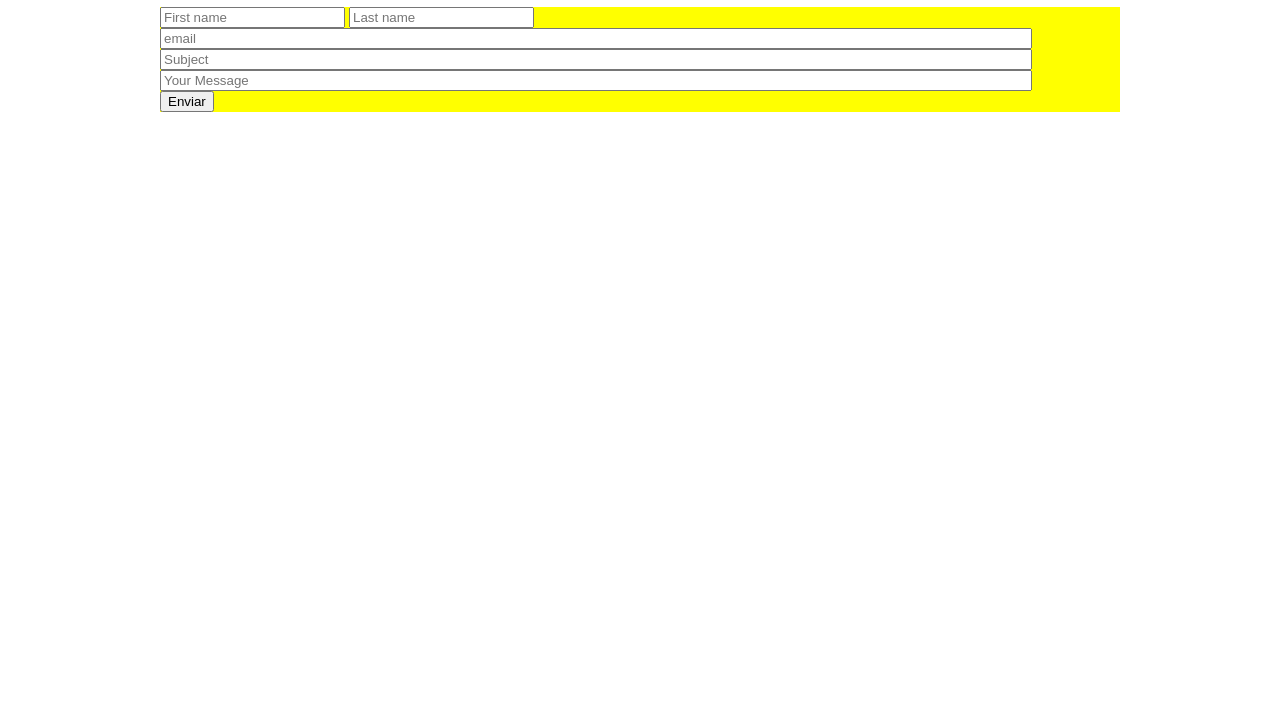
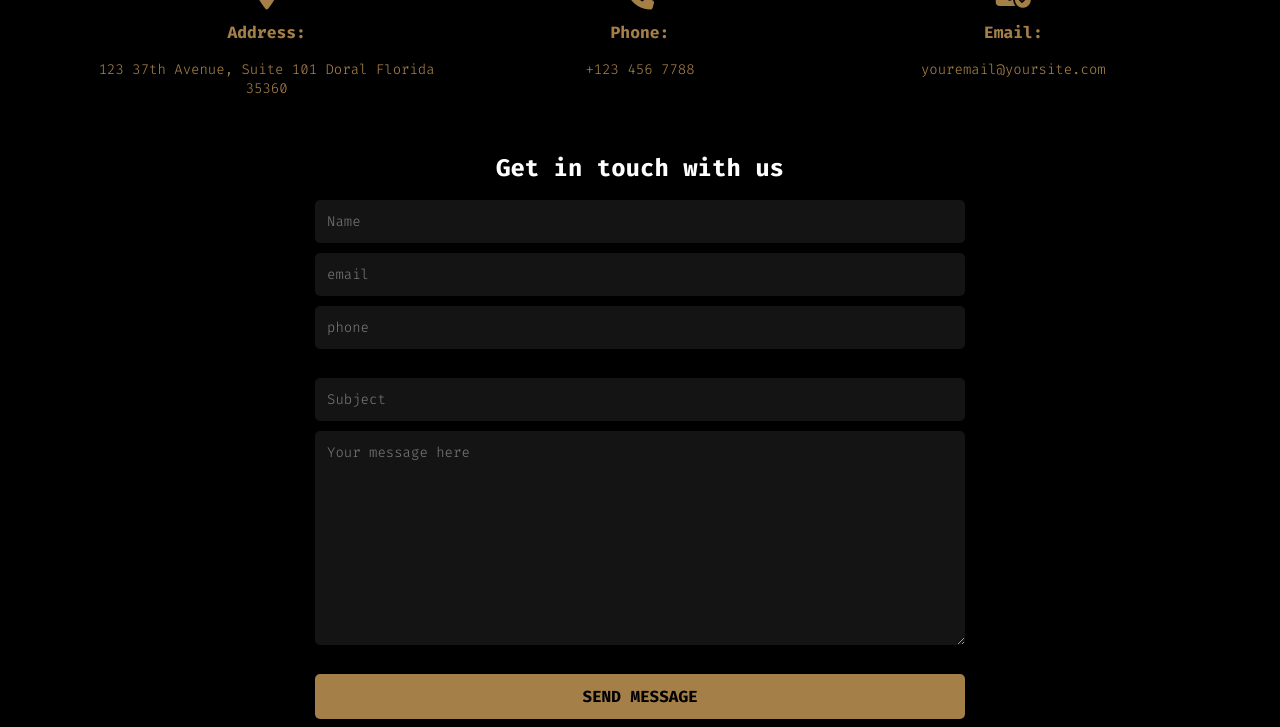
Before and after one commit to ljunit25/altwebform, a plain HTML site: page index.html in a window 1280 px wide. Shown: the part 73-800 px from the top of the page. Drawn offline with Linux system fonts and the light colour scheme.

Commit message:
adding top of the form with styling

```diff
--- a/index.html
+++ b/index.html
@@ -4,20 +4,44 @@
   <meta charset="UTF-8">
   <meta name="viewport" content="width=device-width, initial-scale=1.0">
   <meta http-equiv="X-UA-Compatible" content="ie=edge">
+  <link rel="preconnect" href="https://fonts.googleapis.com">
+  <link rel="preconnect" href="https://fonts.gstatic.com" crossorigin>
+  <link href="https://fonts.googleapis.com/css2?family=Fira+Code:wght@300;700&display=swap" rel="stylesheet">
+  <script src="https://kit.fontawesome.com/36d72b0fe5.js" crossorigin="anonymous"></script>
   <link rel="stylesheet" href="style.css">
   <title>Formulario Simplet</title>
 </head>
 <body>
-  <h1>Formulario Project</h1>
-  <form action="">
-    <input type="text" id="fname" placeholder="First name">
-    <input type="text" id="lname" placeholder="Last name"></br>
-    <input type="email" id="email" placeholder="email"></br>
-    <input type="text" id="subject" placeholder="Subject">
 
-    <input type="text" id="message" placeholder="Your Message"></br>
-    <button id="submit">Enviar</button>
-  </form>
+  <div class="container">
+    <div class="wrapper">
+      <div class="section">
+        <i class="fa-solid fa-location-dot fa-2xl"></i>
+        <h3>Address:</h3>
+        <p>123 37th Avenue, Suite 101 Doral Florida 35360</p>
+      </div>
+      <div class="section">
+        <i class="fa-solid fa-phone fa-2xl"></i>
+        <h3>Phone:</h3>
+        <p>+123 456 7788</p>
+      </div>
+      <div class="section">
+        <i class="fa-solid fa-envelope-circle-check fa-2xl"></i>
+        <h3>Email:</h3>
+        <p>youremail@yoursite.com</p>
+      </div>
+    </div>
+    <h1>Get in touch with us</h1>
+    <form action="">
+      <input type="text" id="fname" placeholder="Name">
+      <input type="email" id="email" placeholder="email">
+      <input type="tel" id="phone" placeholder="phone"></br>
+      <input type="text" id="subject" placeholder="Subject">
+      <textarea id="messages" placeholder="Your message here" rows="10" cols="40"></textarea></br>
+      <button id="submit">Send message</button>
+
+    </form>
+  </div>
 
 </body>
 </html>
--- a/style.css
+++ b/style.css
@@ -1,17 +1,81 @@
 body{
+  font-family: 'Fira Code', monospace;
+  color: #A57F48;
+  font-size: 14px;
+  background-color: black;
   margin: 0;
   padding: 0;
 }
 
+.container h1{
+  font-size: 24px;
+  color: white;
+  text-align: center;
+}
+
 form{
-  width: 75%;
+  width: 80%;
+  max-width: 650px;
   margin: auto;
+  display: flex;
+  flex-direction: column;
+}
+
+input, textarea{
+  color: white;
+  font-family: inherit;
+  font-size: inherit;
+  font-weight: inherit;
+  border: none;
+  border-radius: 5px;
+  background-color: #141414;
+  padding: 12px 0 12px 12px;
+  margin: 0 0 10px 0;
+}
+input:active, textarea:active,
+input:focus, textarea:focus{
+  background-color: #252525;
+}
+
+button{
+  text-transform: uppercase;
+  cursor: pointer;
+  font-family: inherit;
+  font-size: 16px;
+  font-weight: 700;
+
+  border: none;
+  border-radius: 5px;
+  padding: 12px 0px;
+  background-color: #A57F48;
+}
+button:hover{
+  background-color: #59472e;
+}
+
+.wrapper{
+  margin: 50px 0 30px 0;
+  padding: 0 80px;
+  display: flex;
+  justify-content: space-between;
+}
+.section{
+  width: 35%;
+  text-align: center;
+  padding: 10px 10px;
+}
+
+@media screen and (max-width: 767px){
+
+  .wrapper{
+    display: flex;
+    flex-direction: column;
+    align-items: center;
+}
+.section{
+  width: 90%;
+  text-align: center;
+  margin-bottom: 15px;
 
 
-
-  background-color: yellow;
 }
-
-#email, #subject, #message {
-  width: 90%;
-}
```
